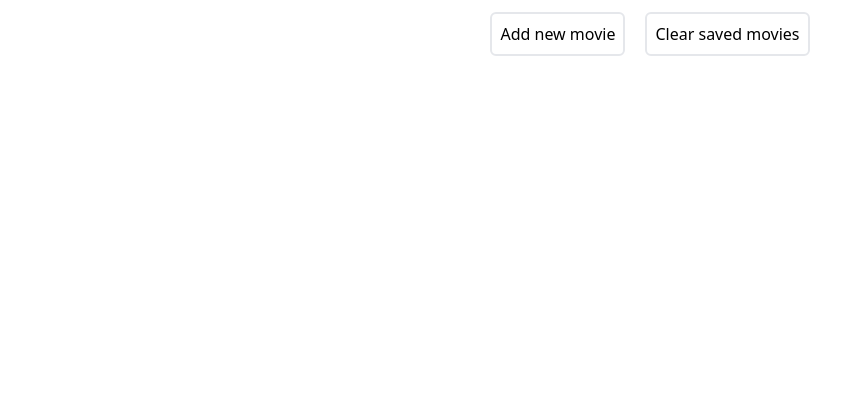
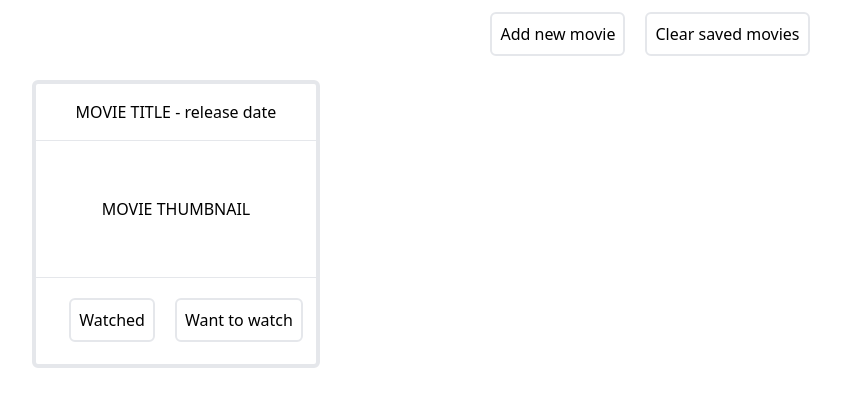
Before and after one commit to P-Hsgw/movies-library, a React (Create React App) app: page / in a window 1280 px wide. Shown: the top 406 px of the page, without its empty margins (0-841 px from the left). Built offline with nearby package versions, Linux system fonts and the light colour scheme; the HTML template or start-up script is replaced by a standard one.

Commit message:
Add basic card layout

```diff
--- a/src/App.js
+++ b/src/App.js
@@ -1,9 +1,11 @@
 import { Header } from "./components/Header"
+import { Body } from "./components/Body"
 
 function App() {
   return (
     <div className="App">
       <Header />
+      <Body />
     </div>
   );
 }
--- a/src/components/Body.js
+++ b/src/components/Body.js
@@ -0,0 +1,9 @@
+import React from "react";
+import { Card } from "./Card"
+
+export const Body = () => {
+
+  return (
+    <Card />
+  )
+}
--- a/src/components/Card.js
+++ b/src/components/Card.js
@@ -0,0 +1,19 @@
+import React from "react";
+import { Button  } from "./Button";
+
+export const Card = () => {
+  return(
+    <div className="border-4 border-solid rounded-md h-72 w-72 m-8 text-center divide-y divide-fuchsia-300">
+      <div className="p-4">
+        MOVIE TITLE - release date
+      </div>
+      <div className="p-14">
+        MOVIE THUMBNAIL
+      </div>
+      <div>
+        <Button>Watched </ Button>
+        <Button>Want to watch</Button>
+      </div>
+    </div>
+  )
+}
```
